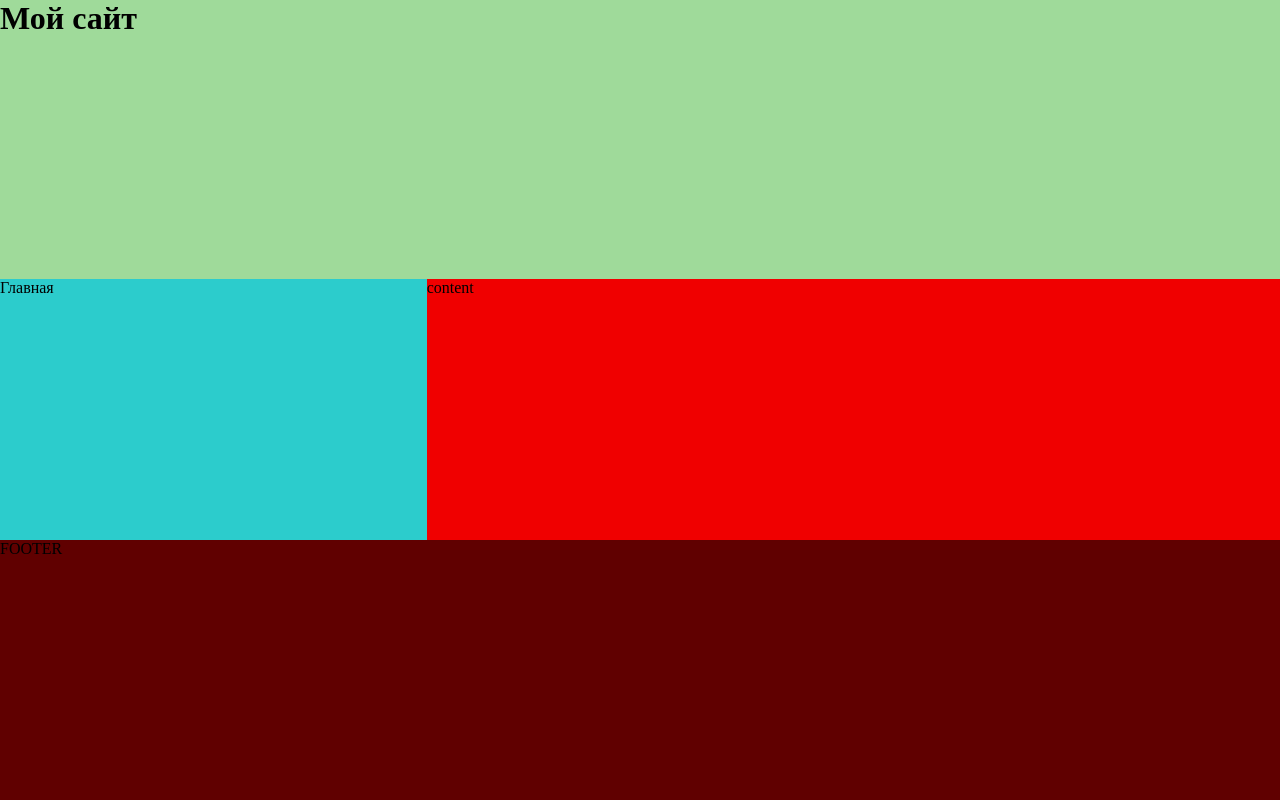
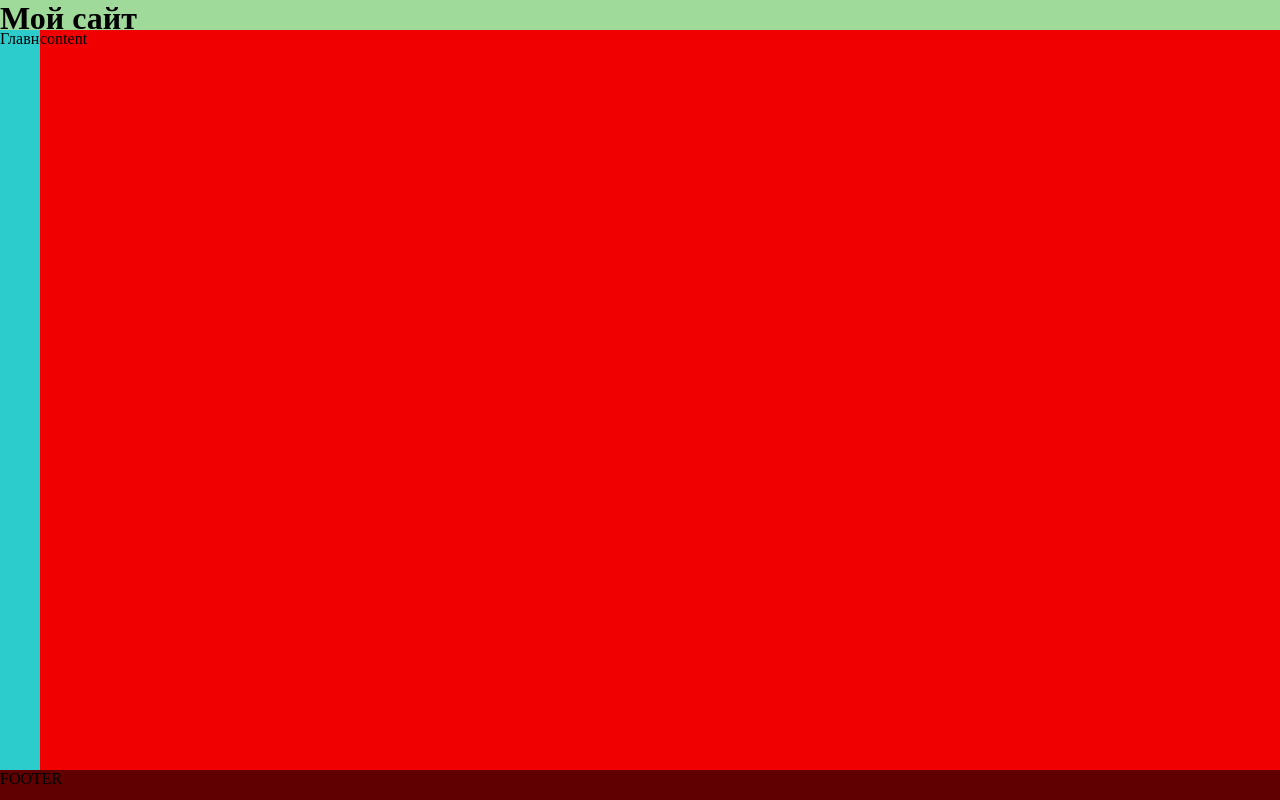
Before and after one commit to norwegianblackmetal/JavaApp1, a plain HTML site: page templates/index.html in a window 1280 px wide. Drawn offline with Linux system fonts and the light colour scheme; files that its build step writes are made by us from their sources.

Commit message:
edit width

```diff
--- a/static/style.css
+++ b/static/style.css
@@ -13,10 +13,10 @@ html {
 .wrapper{
     width: 100vw;
     height: 100vh;
-    background-color: #111111;
-    background-image: url(static1.jpg);
+    background-color: #000000;
     display: grid;
-    grid-template-columns: 1fr 1fr 1fr;
+    grid-template-columns: 40px auto;
+    grid-template-rows: 30px auto 30px;
     grid-template-areas:
     "header header header"
     "nav main main"
@@ -24,7 +24,6 @@ html {
 }
 
 .header{
-    width: 100%;
     background-color: #9fda9a;
     grid-area: header;
 }
--- a/templates/index.html
+++ b/templates/index.html
@@ -3,16 +3,16 @@
   <link rel="stylesheet" type="text/css" href="static/style.css">
 </head>
 <body class="wrapper">
-  <header class="row__item header">
+  <header class="header">
     <h1>Мой сайт</h1>
   </header>
-  <nav class="row__item nav">
+  <nav class=" nav">
     <p>Главная</p>
   </nav>
-  <main class="row__item main">
+  <main class=" main">
     <p>content</p>
   </main>
-  <footer class="row__item footer">
+  <footer class=" footer">
     <p>FOOTER</p>
   </footer>
 </body>
```
Also changed, not shown: 1 other file.
